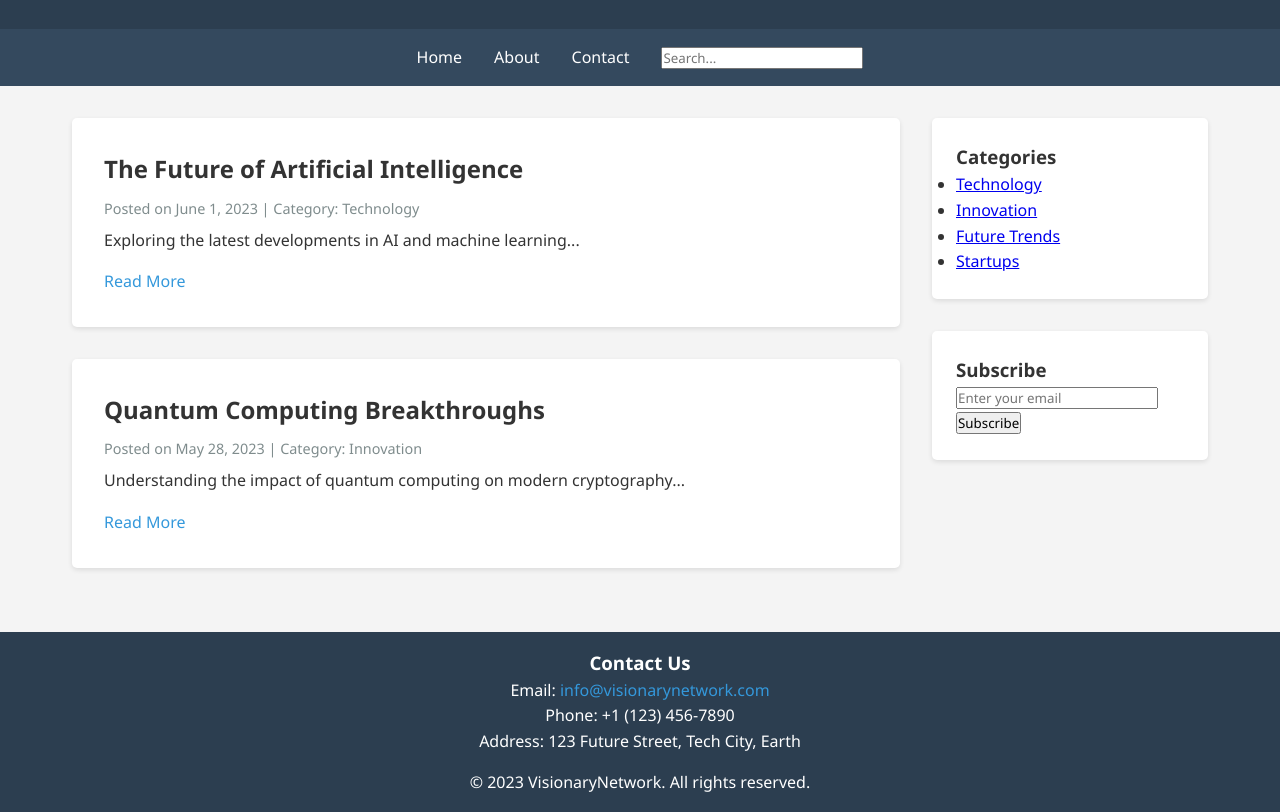
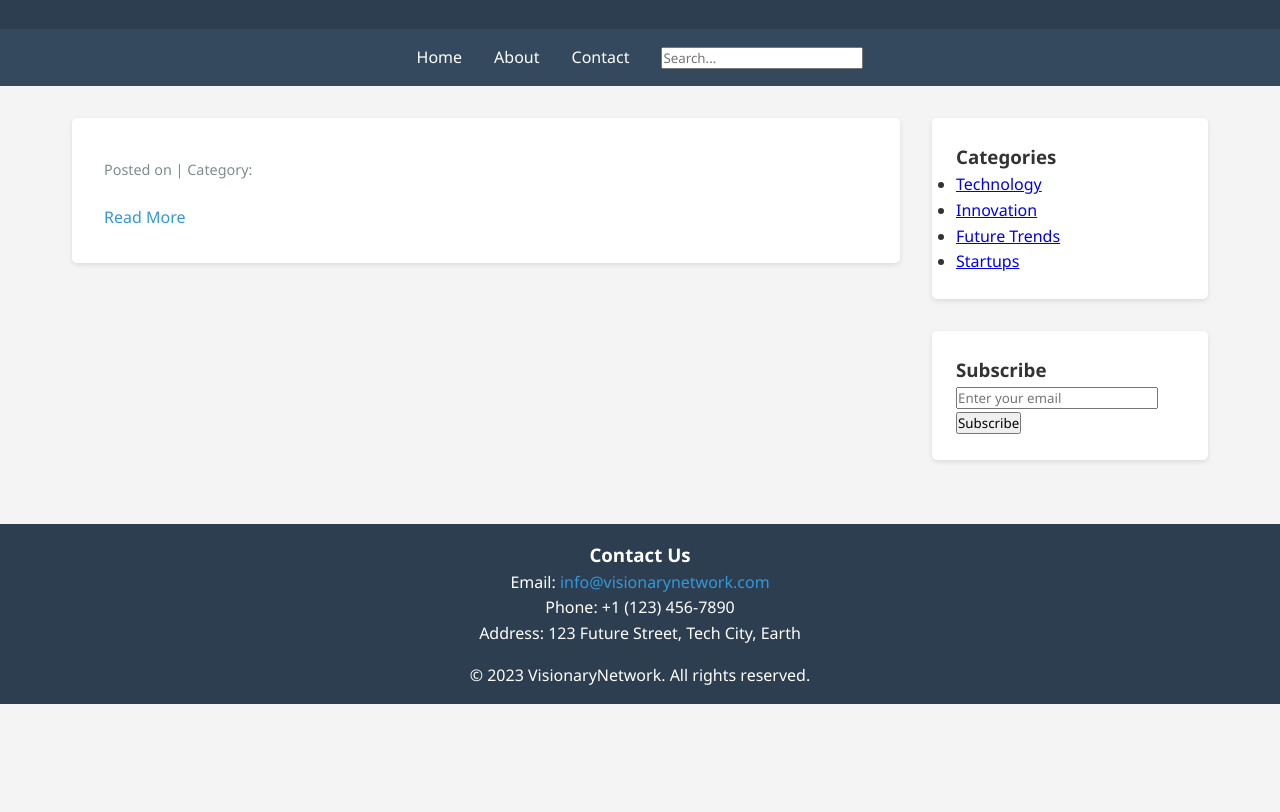
Before and after one commit to 20matthewb/visionarynetwork.github.io, a plain HTML site: page index.html in a window 1280 px wide. Shown: the part 112-924 px from the top of the page. After the commit the page ends 816 px from the top, so only its background shows below. Drawn offline with Linux system fonts and the light colour scheme.

Commit message:
Initial commit

```diff
--- a/index.html
+++ b/index.html
@@ -33,16 +33,9 @@
     <div class="container">
         <main class="main-content">
             <article class="blog-post">
-                <h2>The Future of Artificial Intelligence</h2>
-                <div class="post-meta">Posted on June 1, 2023 | Category: Technology</div>
-                <p>Exploring the latest developments in AI and machine learning...</p>
-                <a href="#" class="read-more">Read More</a>
-            </article>
-
-            <article class="blog-post">
-                <h2>Quantum Computing Breakthroughs</h2>
-                <div class="post-meta">Posted on May 28, 2023 | Category: Innovation</div>
-                <p>Understanding the impact of quantum computing on modern cryptography...</p>
+                <h2></h2>
+                <div class="post-meta">Posted on | Category: </div>
+                <p></p>
                 <a href="#" class="read-more">Read More</a>
             </article>
         </main>
```
